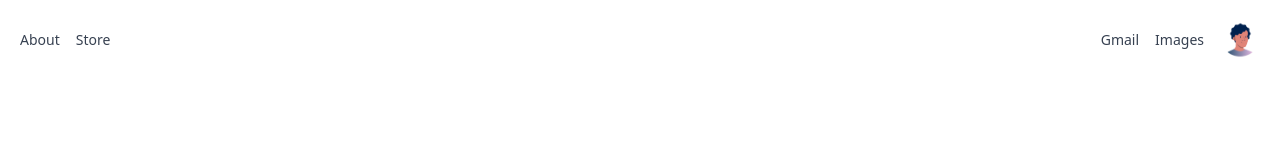
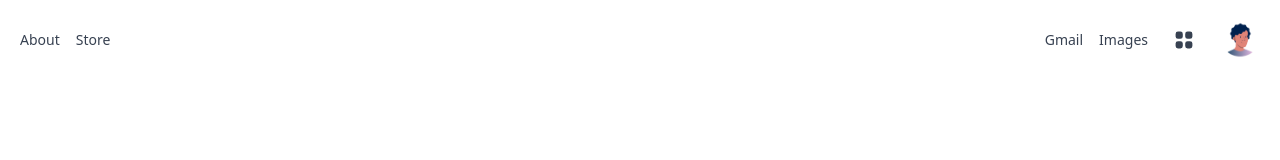
Before and after one commit to iamhimanshusrivastava/google-search-clone, a Next.js app: page / in a window 1280 px wide. Shown: the top 160 px of the page. Built offline with nearby package versions, Linux system fonts and the light colour scheme.

Commit message:
Updated the header

```diff
--- a/package.json
+++ b/package.json
@@ -8,6 +8,7 @@
     "start": "next start"
   },
   "dependencies": {
+    "@heroicons/react": "^1.0.4",
     "next": "11.1.2",
     "react": "17.0.2",
     "react-dom": "17.0.2"
--- a/pages/index.js
+++ b/pages/index.js
@@ -2,6 +2,7 @@
 import Image from "next/image";
 
 import Avatar from '../components/Avatar';
+import { MicrophoneIcon, ViewGridIcon } from "@heroicons/react/solid";
 
 export default function Home() {
   return (
@@ -23,6 +24,8 @@
           <p className="link">Gmail</p>
           <p className="link">Images</p>
 
+          <ViewGridIcon className="h-10 w-10 p-2 rounded-full hover:bg-gray-100 cursor-pointer" />
+
           <Avatar url="Avatar.png" />
         </div>
       </header>
```
Also changed, not shown: 1 other file (tests, documents, lock files or other folders).
